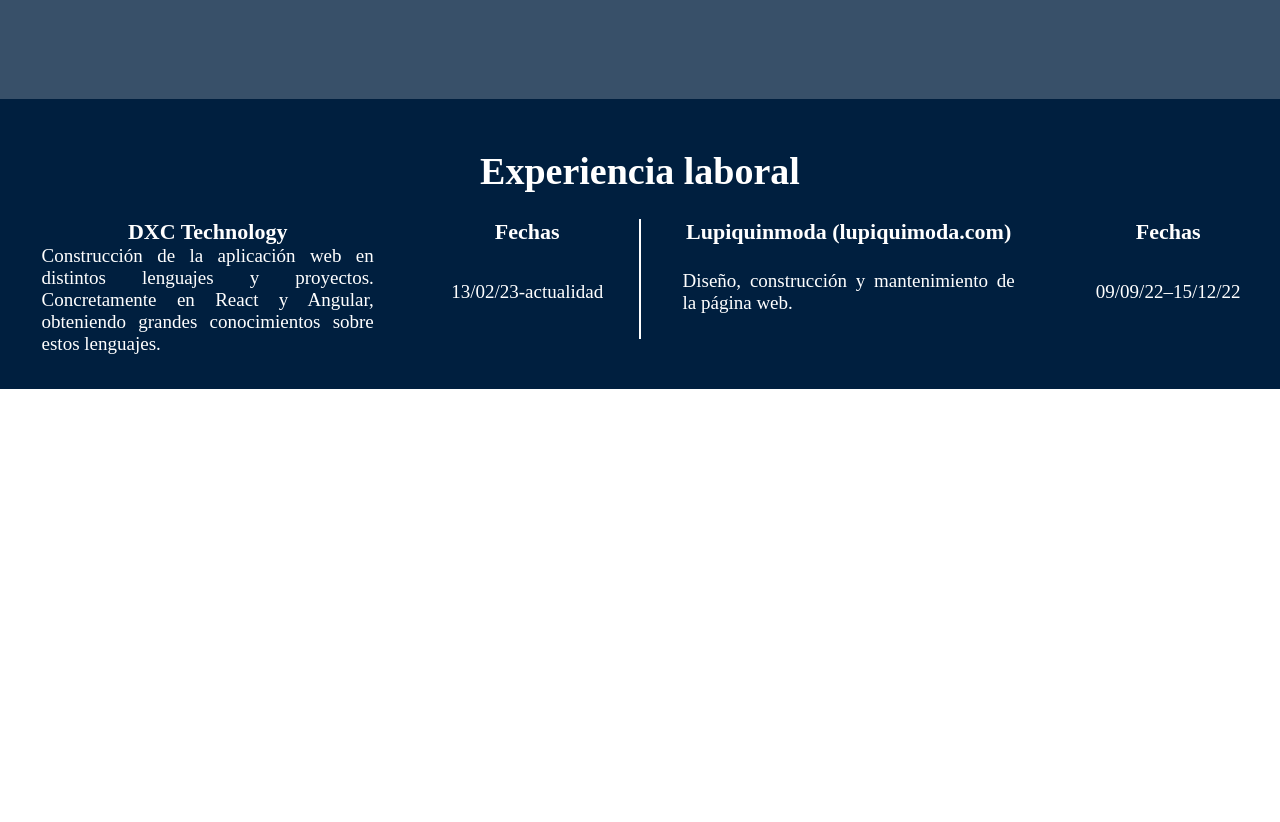
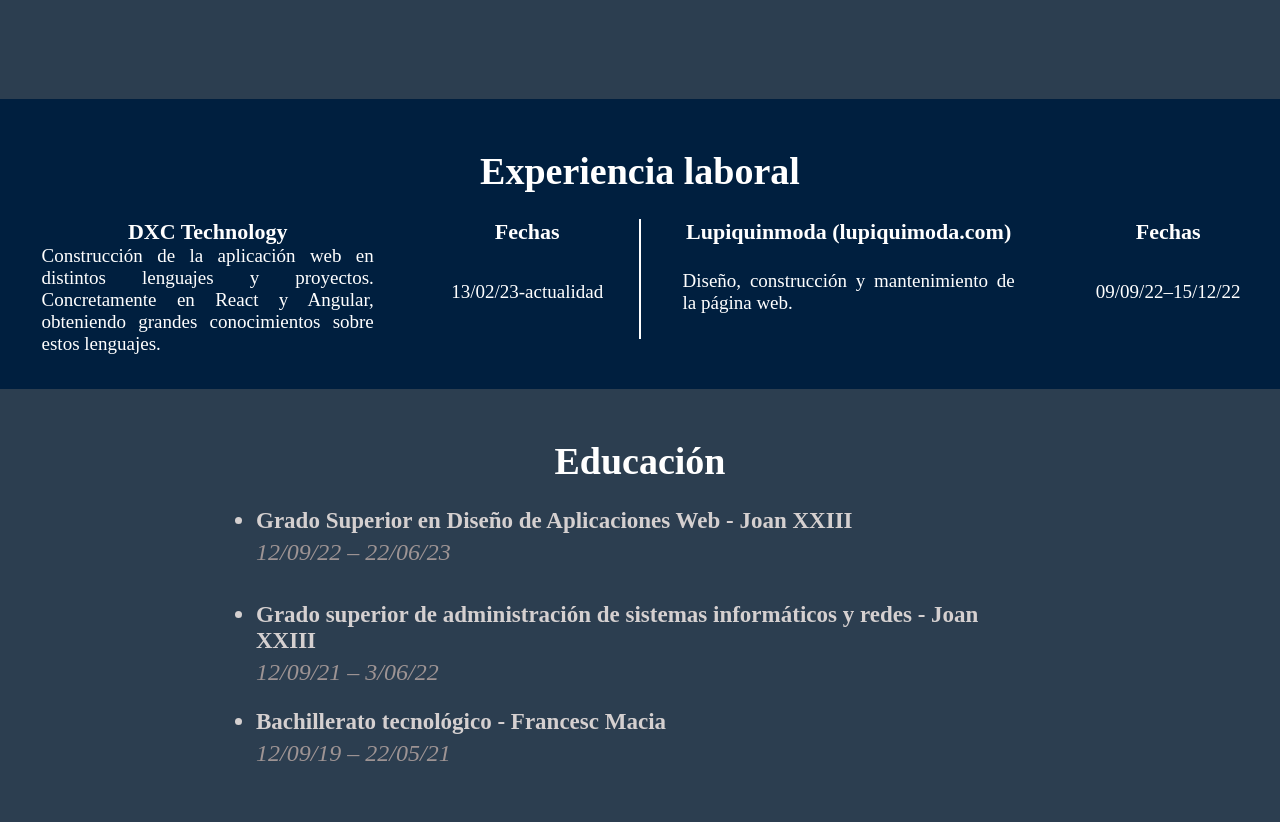
Before and after one commit to raseblan03/Portafolio-CV, a plain HTML site: page index.html in a window 1280 px wide. Shown: the part 2212-3034 px from the top of the page. Before the commit the page ends 2601 px from the top, so only its background shows below. Drawn offline with Linux system fonts and the light colour scheme.

Commit message:
apart of studies finished and rise of code

```diff
--- a/index.html
+++ b/index.html
@@ -181,6 +181,42 @@
         </div>
 
     </section>
+    <section id="educacion" class="seccion1">
+        <div class="primera-seccion">
+            <div class="titulo">
+                <h2 class="seccion-titulo">Educación</h2>
+            </div>
+        </div>
+        <div class="contenedor-educacion">
+            <div class="educacion-item">
+                <ul>
+                    <li>
+                        <h3 class="titulo-educacion">Grado Superior en Diseño de Aplicaciones Web - Joan XXIII</h3>
+                        <p class="periodo-educacion">12/09/22 – 22/06/23</p>
+                </ul>
+
+            </div>
+            <div class="contenedor-educacion">
+                <div class="educacion-item">
+                    <ul>
+                        <li>
+                            <h3 class="titulo-educacion">Grado superior de administración de sistemas informáticos y redes - Joan XXIII</h3>
+                            <p class="periodo-educacion">12/09/21 – 3/06/22</p>
+                    </ul>
+
+                </div>
+                <div class="contenedor-educacion">
+                    <div class="educacion-item">
+                        <ul>
+                            <li>
+                                <h3 class="titulo-educacion">Bachillerato tecnológico - Francesc Macia </h3>
+                                <p class="periodo-educacion">12/09/19 – 22/05/21</p>
+                            </li>
+                        </ul>
+
+                    </div>
+                </div>
+    </section>
 </body>
 
 </html>
--- a/style.css
+++ b/style.css
@@ -164,7 +164,7 @@ nav ul li:hover {
 }
 
 .seccion1 {
-    background-color: #385069;
+    background-color: #2c3e50;
     color: #ffffff;
     width: 100%;
     padding: 50px 0;
@@ -282,6 +282,13 @@ li {
     flex-wrap: nowrap;
 }
 
+.contenedor-educacion {
+    width: 100%;
+    justify-content: center;
+    display: flex;
+    flex-wrap: wrap;
+}
+
 .experencia-laboral-50 {
     width: 50%;
     height: 120px;
@@ -289,6 +296,14 @@ li {
     display: flex;
     flex-wrap: nowrap;
     border-right: 2px solid white;
+}
+
+.estudios-50 {
+    width: 50%;
+    height: 120px;
+    margin-top: 2%;
+    display: flex;
+    flex-wrap: nowrap;
 }
 
 .experencia-laboral-50-50 {
@@ -369,3 +384,24 @@ li {
     display: flex;
     justify-content: center;
 }
+
+.titulo-educacion {
+    width: 100%;
+    font-size: 23px;
+    font-weight: bold;
+    margin-bottom: 5px;
+    margin-top: 4%;
+}
+
+.periodo-educacion {
+    width: 100%;
+    font-style: italic;
+    color: #9e9494;
+    margin-bottom: 5px;
+}
+
+.educacion-item {
+    width: 60%;
+    display: flex;
+    flex-wrap: wrap;
+}
```
